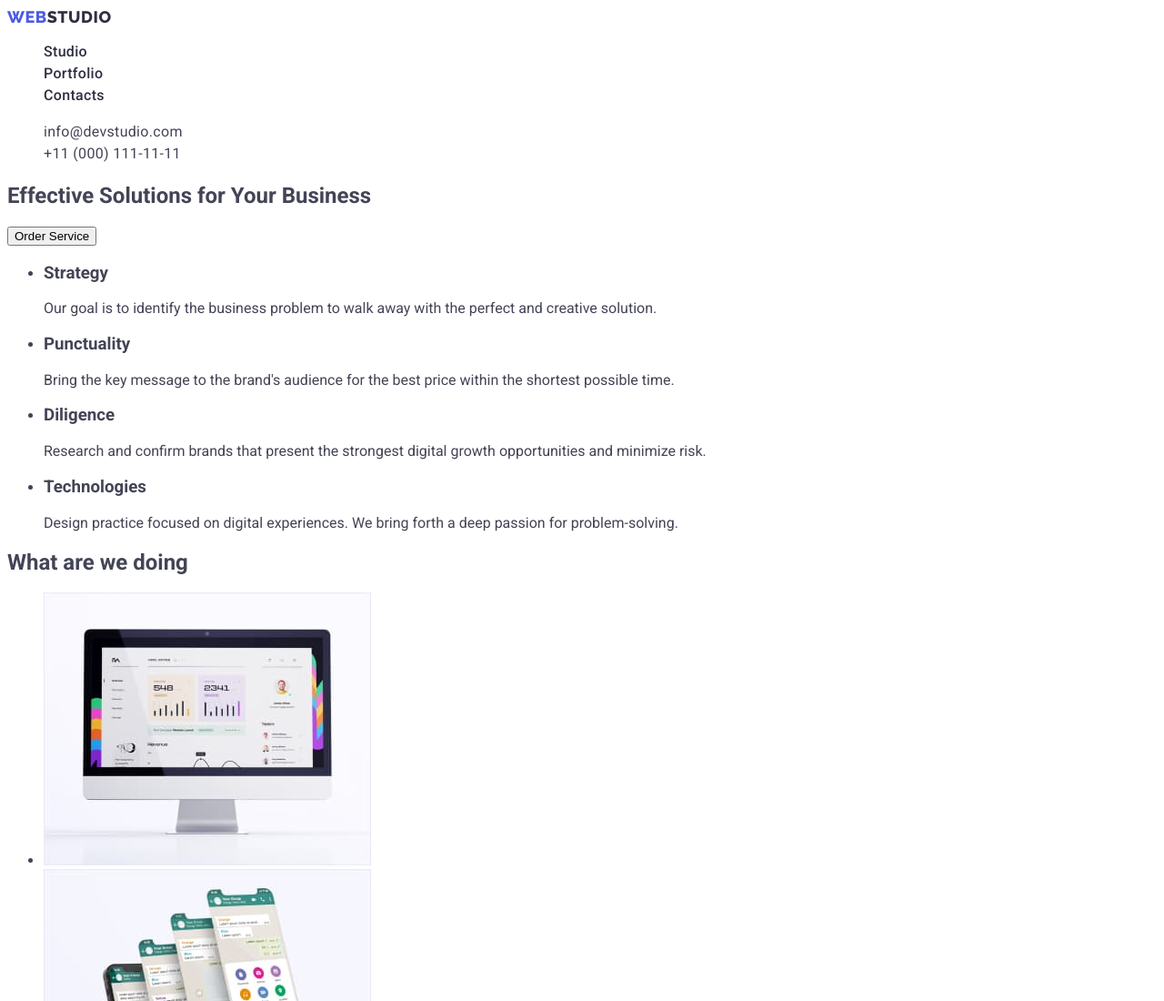
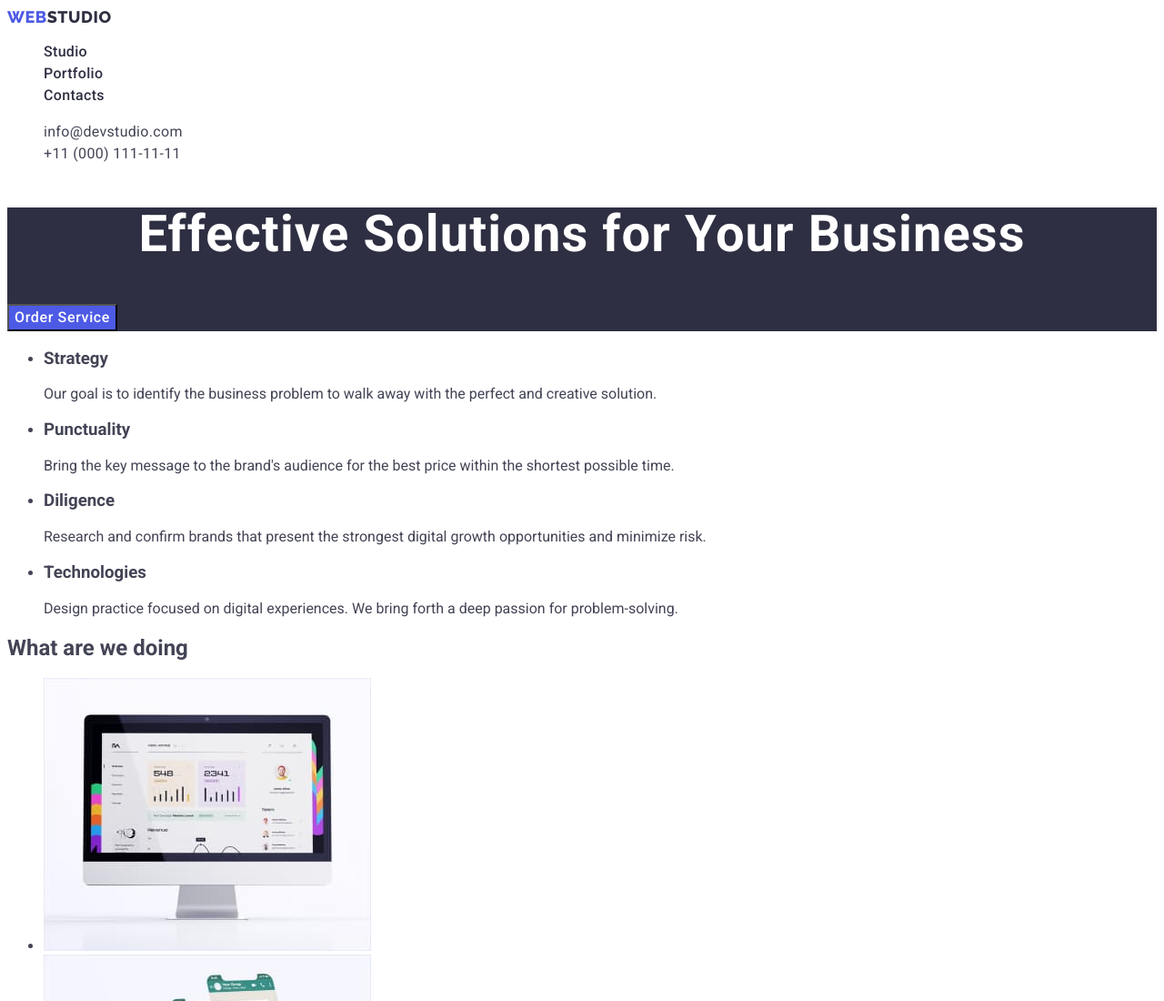
Before and after one commit to pbohdanov/goit-markup-hw-02, a plain HTML site: page index.html in a window 1280 px wide. Shown: the top 1100 px of the page at 91% size. Drawn offline with Linux system fonts and the light colour scheme.

Commit message:
Added css style to hero section

```diff
--- a/css/style.css
+++ b/css/style.css
@@ -10,6 +10,7 @@
   --color-address-nav-link-hover: #404bbf;
   --color-address-nav-link-focus: #404bbf;
   --background-color: #ffffff;
+  --background-color-hero: #2e2f42;
 }
 
 body {
@@ -60,8 +61,10 @@ body {
 
 /* Address navigation section */
 
+.address-nav-list {
+  font-style: normal;
+}
 .address-nav-link {
-  font-style: normal;
   font-size: 16px;
   line-height: 1.5;
   letter-spacing: 0.02em;
@@ -75,3 +78,32 @@ body {
 .address-nav-link:focus {
   color: var(--color-address-nav-link-focus);
 }
+
+/* Main content */
+/* Hero section */
+.hero-section {
+  background-color: var(--background-color-hero);
+}
+.main-title {
+  font-size: 56px;
+  line-height: 1.07;
+  text-align: center;
+  letter-spacing: 0.02em;
+  color: #ffffff;
+}
+.button {
+  background-color: #4d5ae5;
+  font-family: "Roboto", sans-serif;
+  font-weight: 500;
+  font-size: 16px;
+  line-height: 1.5;
+  letter-spacing: 0.04em;
+  color: #ffffff;
+  cursor: pointer;
+}
+.button:hover {
+  background-color: #404bbf;
+}
+.button:focus {
+  background-color: #404bbf;
+}
--- a/index.html
+++ b/index.html
@@ -33,17 +33,15 @@
         </ul>
       </nav>
       <!-- Address Contacts -->
-      <address class="address-nav-list">
+      <address class="address-nav-list list">
         <ul>
           <li class="list">
-            <a
-              href="mailto:info@devstudio.com"
-              class="address-nav-link link list"
+            <a href="mailto:info@devstudio.com" class="address-nav-link link"
               >info@devstudio.com</a
             >
           </li>
           <li class="list">
-            <a href="tel:+110001111111" class="address-nav-link list link"
+            <a href="tel:+110001111111" class="address-nav-link link"
               >+11 (000) 111-11-11</a
             >
           </li>
@@ -54,9 +52,9 @@
     <!-- Main content -->
     <main>
       <!-- Hero Section -->
-      <section>
-        <h1>Effective Solutions for Your Business</h1>
-        <button type="button">Order Service</button>
+      <section class="hero-section">
+        <h1 class="main-title">Effective Solutions for Your Business</h1>
+        <button type="button" class="button">Order Service</button>
       </section>
 
       <!-- Section 1 -->
```
Also changed, not shown: portfolio.html (+1 -1 lines).
